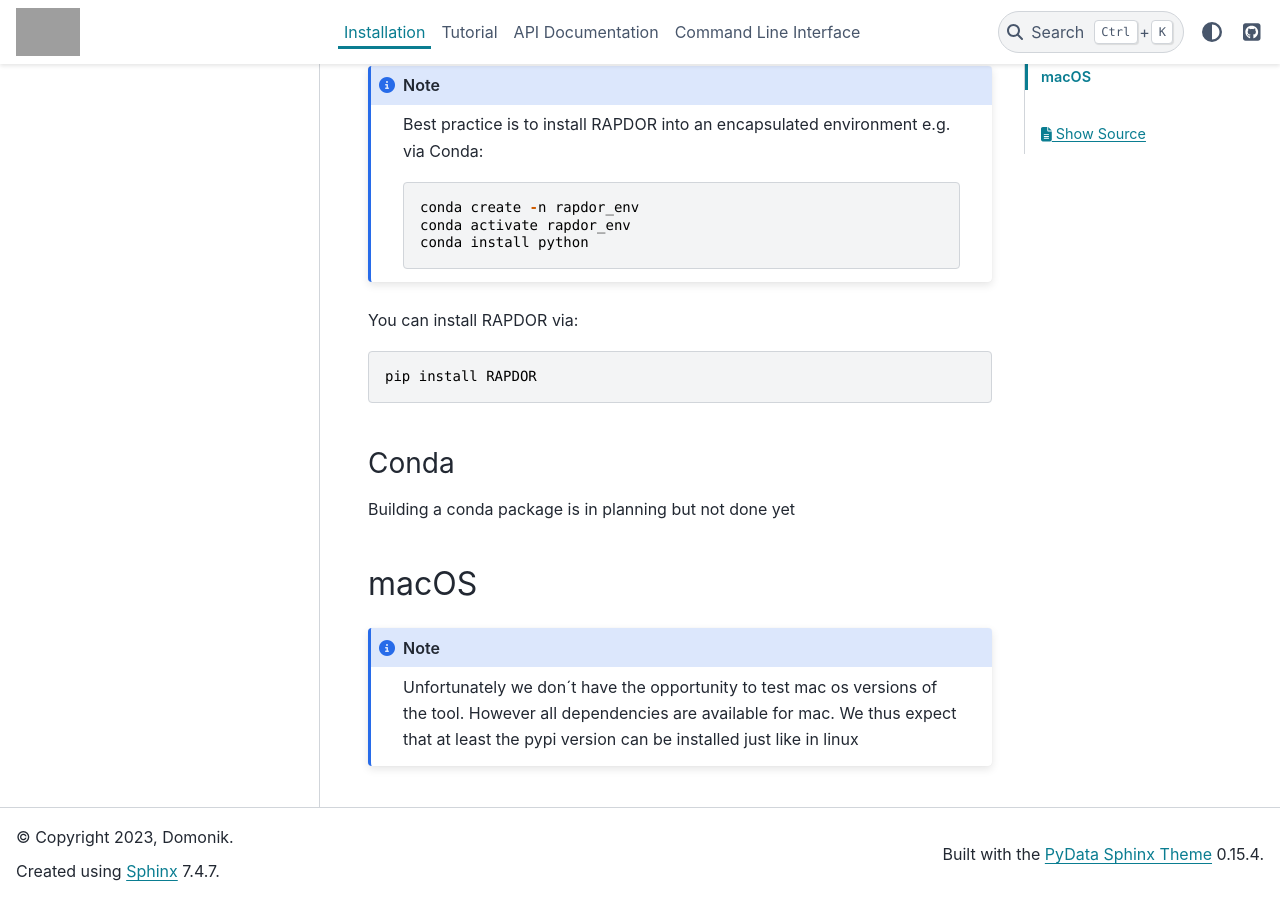
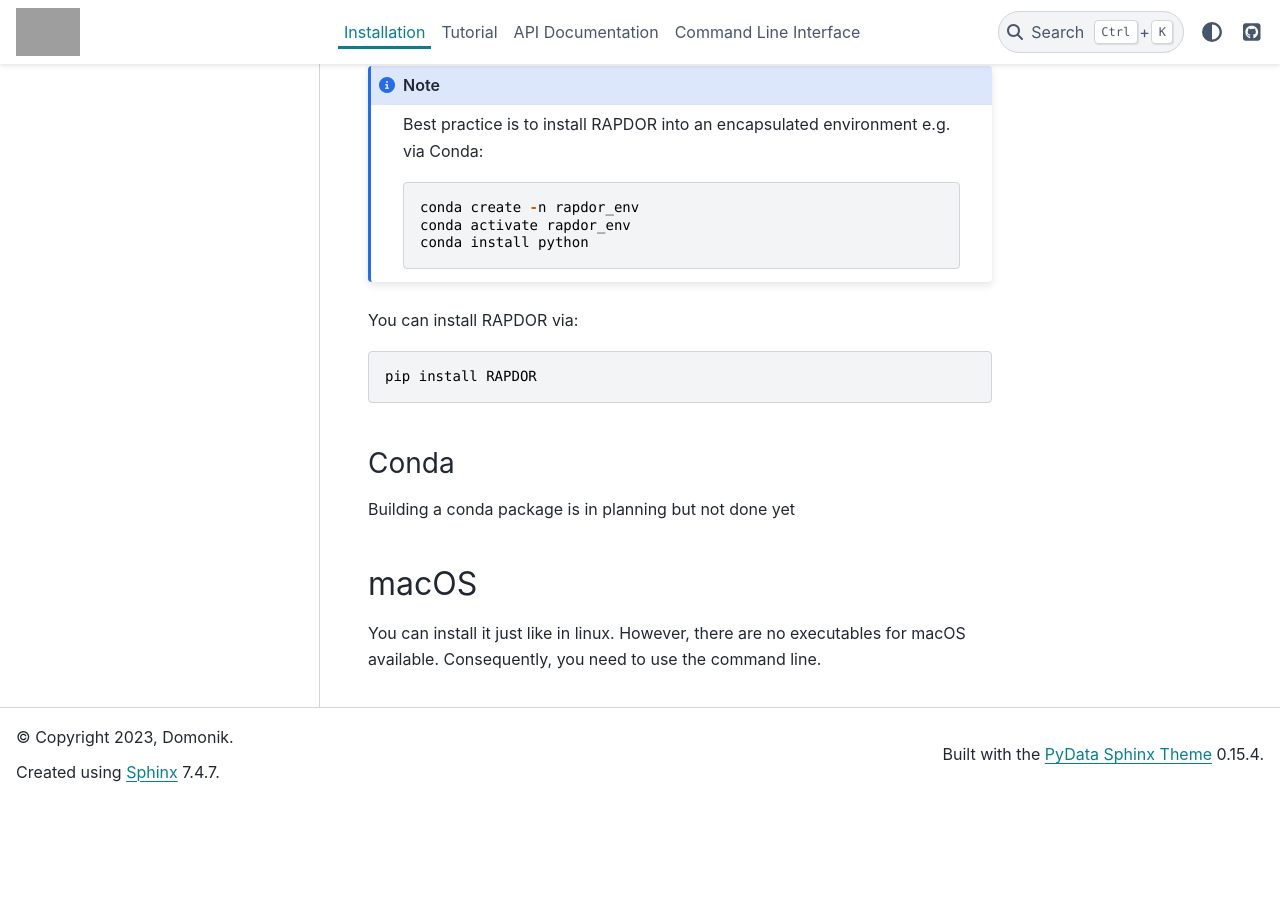
Before and after one commit to domonik/RAPDOR, a Sphinx documentation site: the page built from docs/source/installation.rst, in a window 1280 px wide and 900 px high, scrolled down 839 px. Built offline with Sphinx 7.4.7 and the PyData theme 0.15.4, drawn with Linux system fonts in a browser that asks for light colours; after the commit the page ends 1640 px from its top, so only the background shows below that; grey boxes are pictures that could not be loaded.

Commit message:
removed macos exe support

```diff
--- a/docs/source/executable.rst
+++ b/docs/source/executable.rst
@@ -15,6 +15,6 @@
 automatically you can  either click on the Open Browser button or copy the displayed link.
 
 .. note::
-    If your tool crashes you can contact the developers on windows. If you encounter bugs in the browser window you
+    If your tool crashes you can contact the developers on GitHub. If you encounter bugs in the browser window you
     might find error messages in the user interface that runs the server. Please copy/paste them when explaining
     what went wrong
--- a/docs/source/installation.rst
+++ b/docs/source/installation.rst
@@ -54,7 +54,5 @@
 macOS
 *****
 
-.. note::
-    Unfortunately we don´t have the opportunity to test mac os versions of the tool.
-    However all dependencies are available for mac. We thus expect that at least the pypi version can be installed just
-    like in linux
+You can install it just like in linux. However, there are no executables for macOS available. Consequently, you need to
+use the command line.
```
Also changed, not shown: 2 other files.
